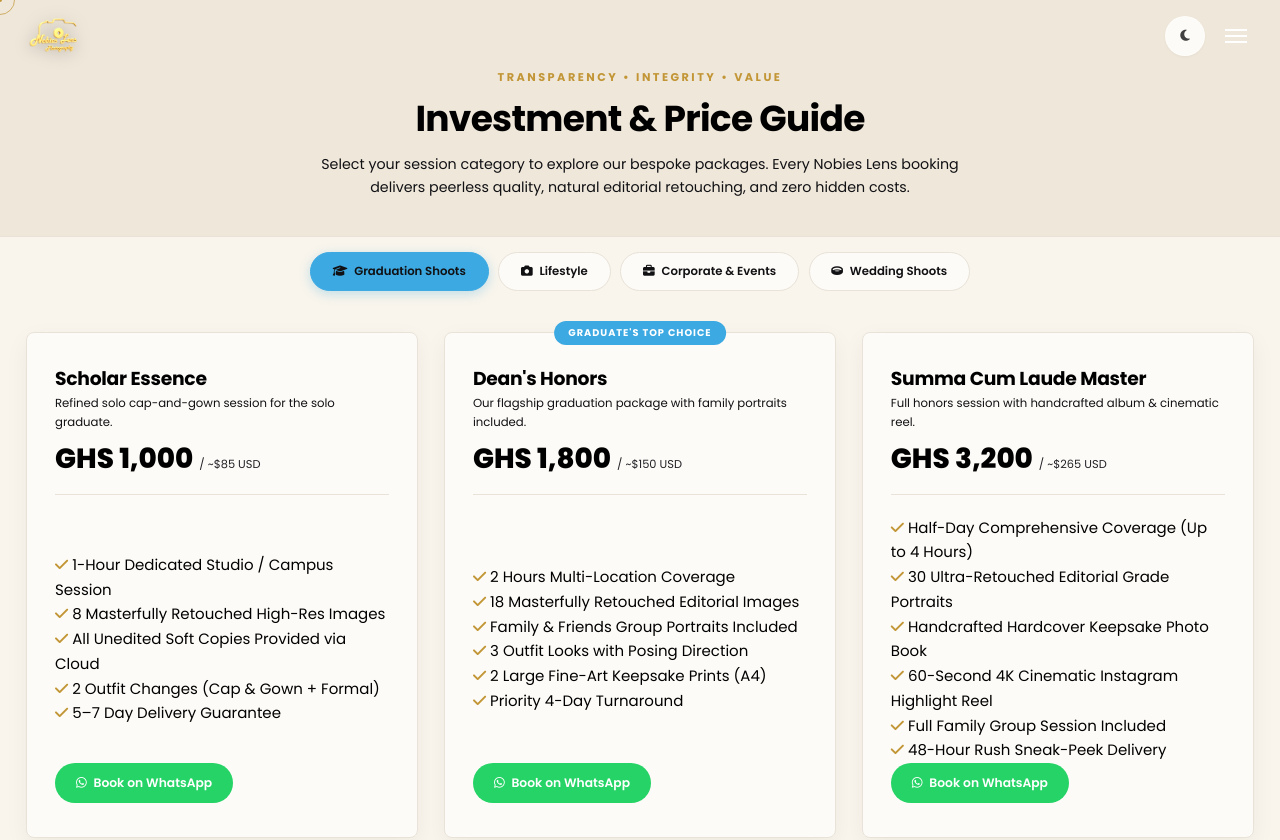
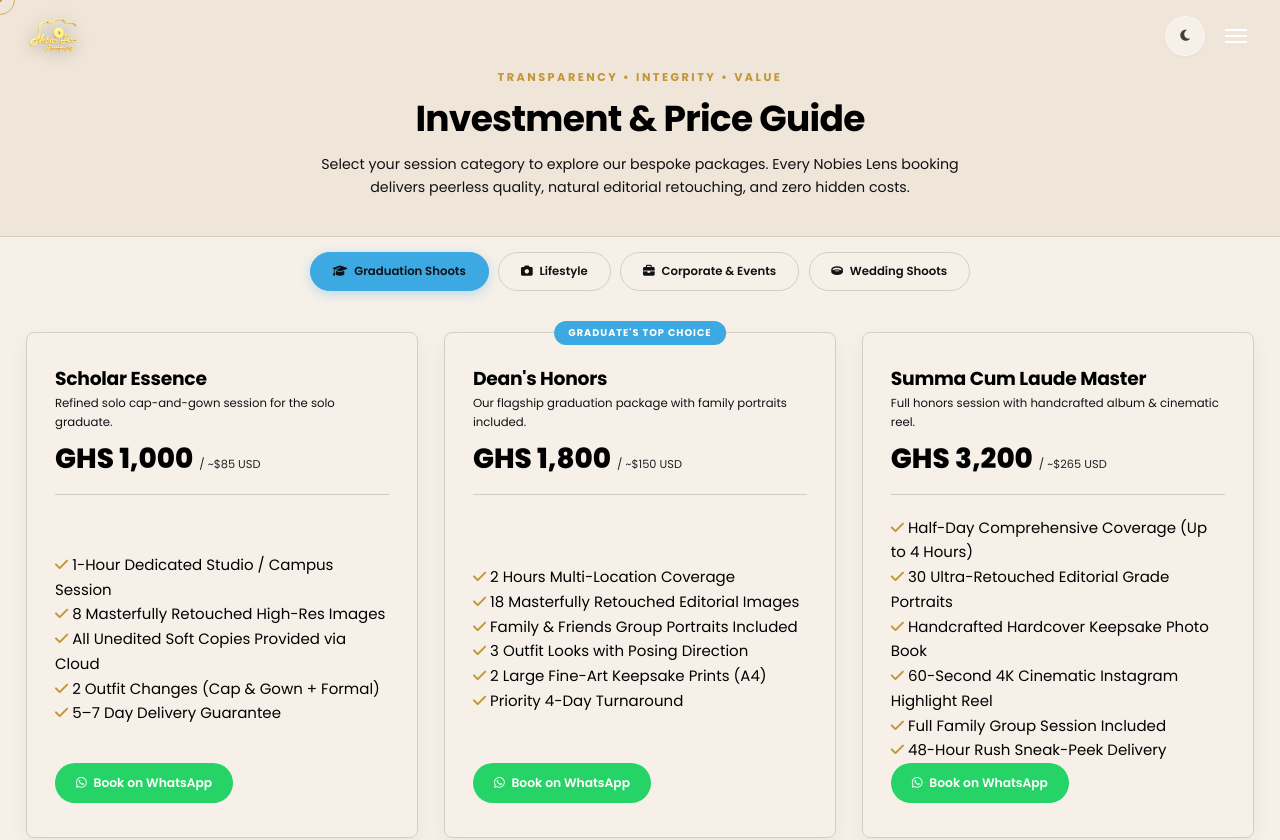
Before and after one commit to Nobiesmedia/Nobies-lens, a plain HTML site: page pricing.html in a window 1280 px wide. Shown: the top 840 px of the page. Drawn offline with Linux system fonts and the light colour scheme.

Commit message:
Update light theme background colors to exact sampled cream tones (#F6F0E9 and #EFE6D9) and border (#D4CEC2)

```diff
--- a/css/style.css
+++ b/css/style.css
@@ -2,19 +2,19 @@
    NOBIES LENS PHOTOGRAPHY - MAIN STYLESHEET
    Typography: Poppins (Clean, Compact, Editorial)
    Layout: Full-Width Cinematic Hero (Inspired by Jema Studios)
-   Themes: Cream & White (#FFFFFF, #F6F2E9, #EFE7DA) + All-Black Midnight
+   Themes: Cream Palette (#F6F0E9 & #EFE6D9) + All-Black Midnight
    Custom Delicate Round Cursor (Proportional & Subtle)
    ========================================================================== */
 
 @import url('https://fonts.googleapis.com/css2?family=Poppins:ital,wght@0,300;0,400;0,500;0,600;0,700;0,800;1,300;1,400;1,600&display=swap');
 
 :root, [data-theme="light"] {
-    /* Cream & Warm Cream Palette (No Pure White Background) */
-    --color-bg-primary: #F9F5EC;    /* Soft Warm Linen Cream */
-    --color-bg-secondary: #EFE7DA;  /* Rich Almond Warm Cream */
-    --color-bg-tertiary: #E6DCB8;   /* Warm Latte Cream */
-    --color-bg-card: #FDFBF7;       /* Delicate Butter Cream for Cards */
-    --color-bg-elevated: #F5EFE3;   /* Layered Soft Cream */
+    /* Exact Cream Colors from User Reference Image */
+    --color-bg-primary: #F6F0E9;    /* Top Cream Band (#F6F0E9) */
+    --color-bg-secondary: #EFE6D9;  /* Bottom Cream Band (#EFE6D9) */
+    --color-bg-tertiary: #EFE6D9;   /* Bottom Cream Band (#EFE6D9) */
+    --color-bg-card: #F6F0E9;       /* Cream Card Surface */
+    --color-bg-elevated: #EFE6D9;   /* Layered Deeper Cream */
 
     --color-text-main: #000000;
     --color-text-muted: #111114;
@@ -38,16 +38,16 @@
     --color-instagram: #E1306C;
     --color-facebook: #1877F2;
 
-    --border-subtle: #E8E2D8;
+    --border-subtle: #D4CEC2;       /* Exact Dividing Border Line (#D4CEC2) */
     --border-gold: rgba(194, 150, 54, 0.32);
-    --border-card: #E4DBD0;
+    --border-card: #D4CEC2;
 
     --shadow-card: 0 8px 24px rgba(40, 30, 15, 0.05);
     --shadow-elevated: 0 16px 40px rgba(40, 30, 15, 0.09);
     --shadow-amber: 0 6px 20px rgba(194, 150, 54, 0.2);
 
-    --header-bg: rgba(249, 245, 236, 0.96);
-    --topbar-bg: #EFE7DA;
+    --header-bg: rgba(246, 240, 233, 0.96);
+    --topbar-bg: #EFE6D9;
     --footer-bg: #0D0E12;
     --footer-text: #FAF8F5;
 
@@ -1193,7 +1193,7 @@ ul {
 }
 
 /* ==========================================================================
-   DIRECT CONTACT & WHATSAPP SECTION (ALMOND CREAM #EFE7DA)
+   DIRECT CONTACT & WHATSAPP SECTION (CREAM #EFE6D9)
    ========================================================================== */
 .contact-section {
     padding: 5.5rem 0;
```
